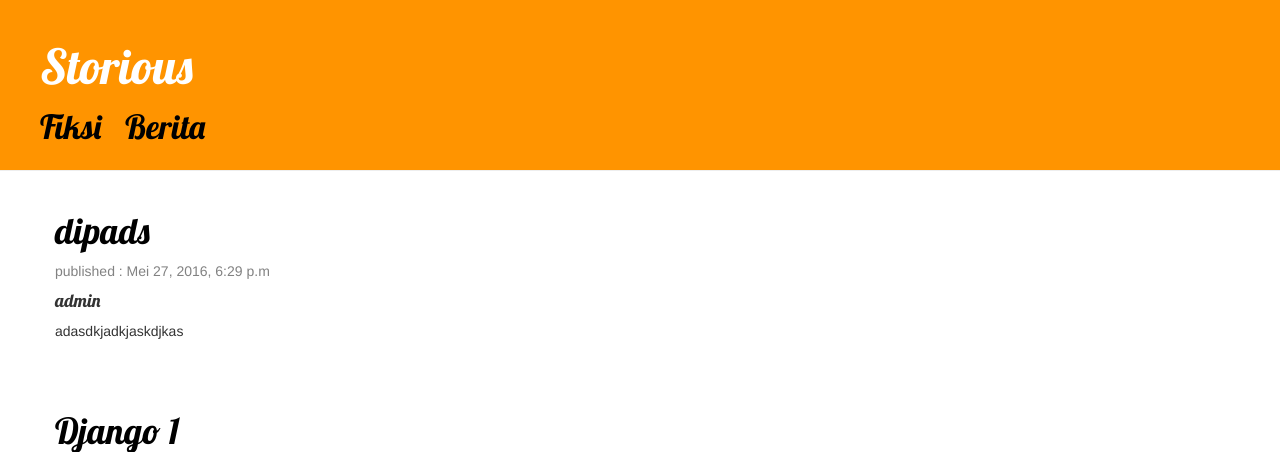
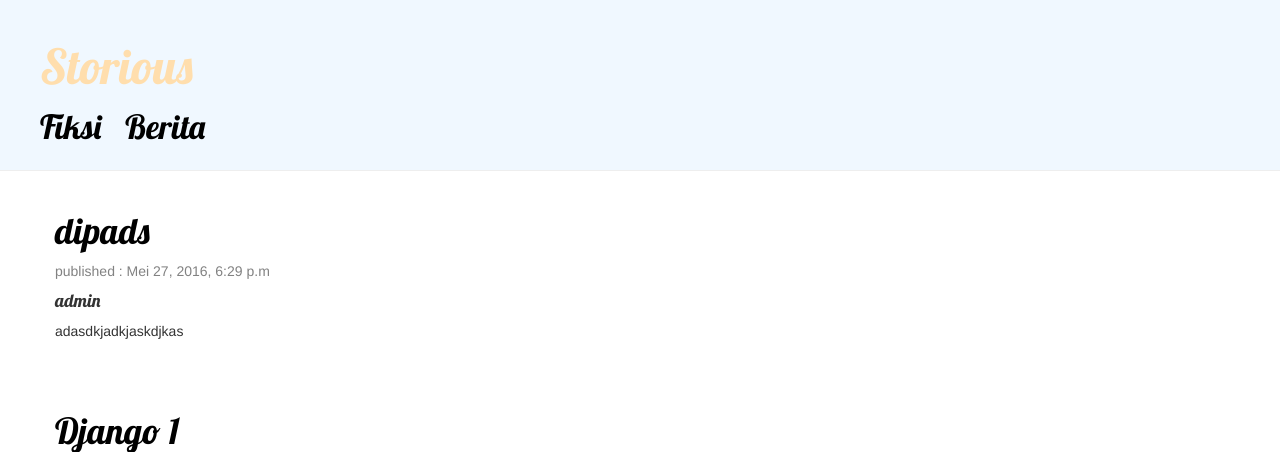
Before and after one commit to MuhamadVicky/pi, a Django app: page /fiksi/ in a window 1280 px wide. Shown: the top 452 px of the page. Run offline with Django 3.2, Linux system fonts and the light colour scheme; data comes from the database, SQL or seed files in the repository; some libraries are stand-ins or nearby versions.

Commit message:
setting templates

```diff
--- a/core/static/css/blog.css
+++ b/core/static/css/blog.css
@@ -1,11 +1,11 @@
 .page-header {
-    background-color: #ff9400;
+    background-color: aliceblue;
     margin-top: 0;
     padding: 20px 20px 20px 40px;
 }
 
 .page-header h1, .page-header h1 a, .page-header h1 a:visited, .page-header h1 a:active {
-    color: #ffffff;
+    color: navajowhite;
     font-size: 36pt;
     text-decoration: none;
 }
@@ -50,3 +50,8 @@
 .post h1 a, .post h1 a:visited {
     color: #000000;
 }
+
+.active {
+    font-size: 100px;
+    color: brown;
+}
--- a/core/templates/base.html
+++ b/core/templates/base.html
@@ -14,7 +14,7 @@
 <div class="page-header">
     <h1><a href="/">Storious</a></h1>
     <div>
-        <a href="{% url 'fiksi' %}">Fiksi</a>
+        <a class=" {% if request.path == '/fiksi/' %} active {% endif %}" href="{% url 'fiksi' %}">Fiksi</a>
         <a href="{% url 'berita' %}">Berita</a>
     </div>
 </div>
```
